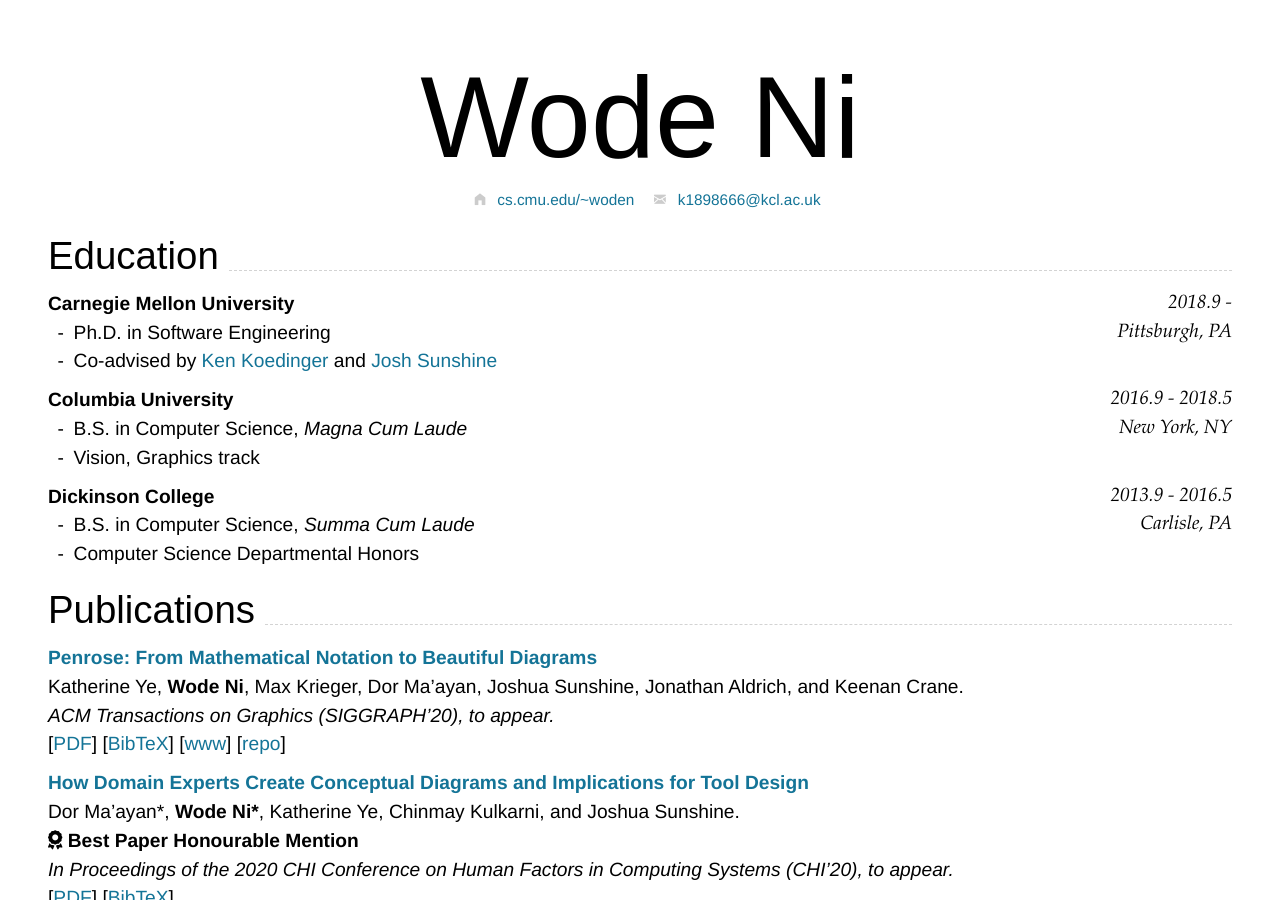
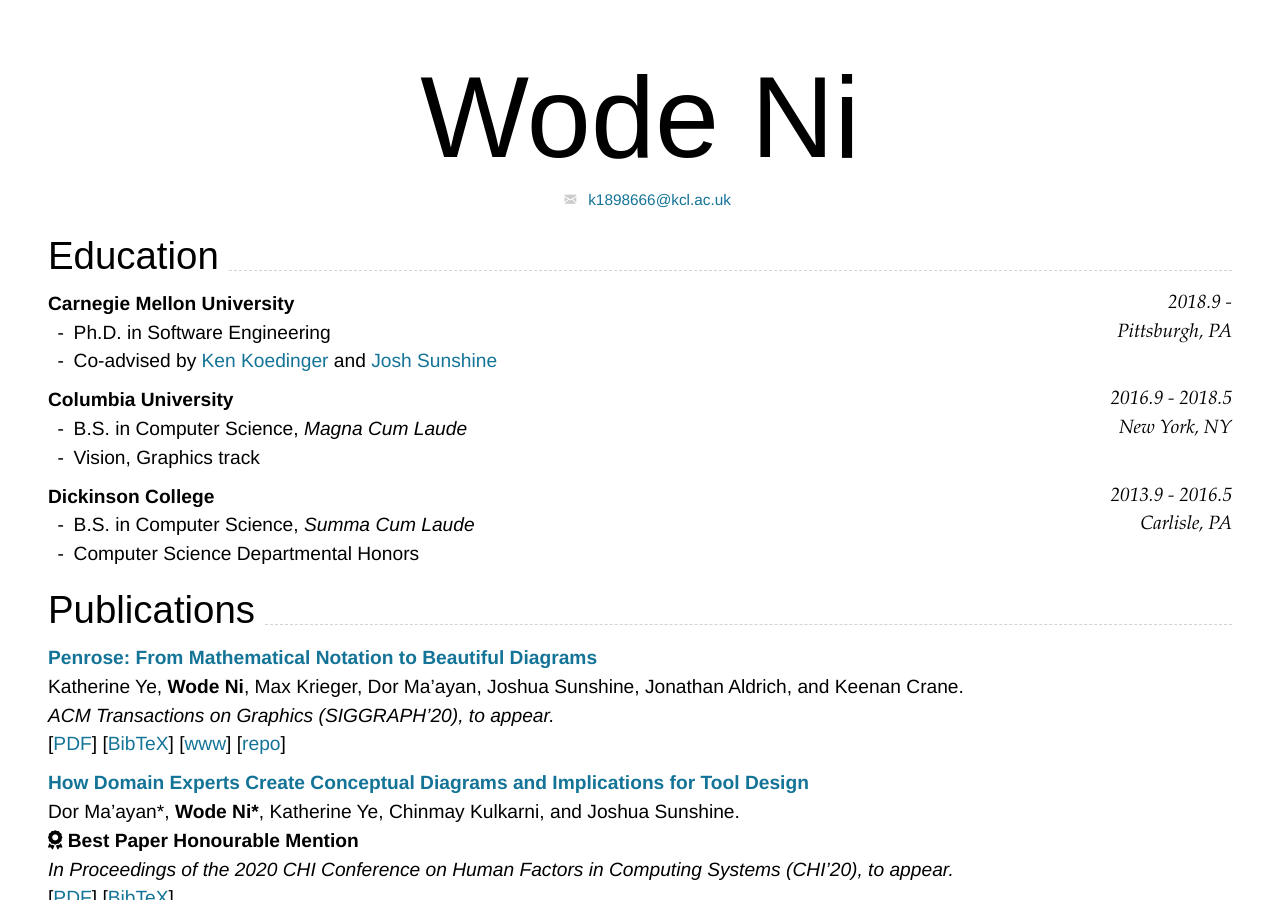
Before and after one commit to yiyiyi1992/Resume, a Jekyll site: the page built from index.md, in a window 1280 px wide and 900 px high. Built offline with Jekyll 4.4.1, drawn with Linux system fonts in a browser that asks for light colours; nearby versions of some CDN libraries.

Commit message:
Update index.md

```diff
--- a/index.md
+++ b/index.md
@@ -1,12 +1,10 @@
 ---
 layout: cv
-title: Wode "Nimo" Ni
+title: Yi Yang
 email:
   url: k1898666@kcl.ac.uk
   text: k1898666@kcl.ac.uk
-homepage:
-  url: http://cs.cmu.edu/~woden
-  text: cs.cmu.edu/~woden
+
 ---
 
 # Wode **Ni**
```
